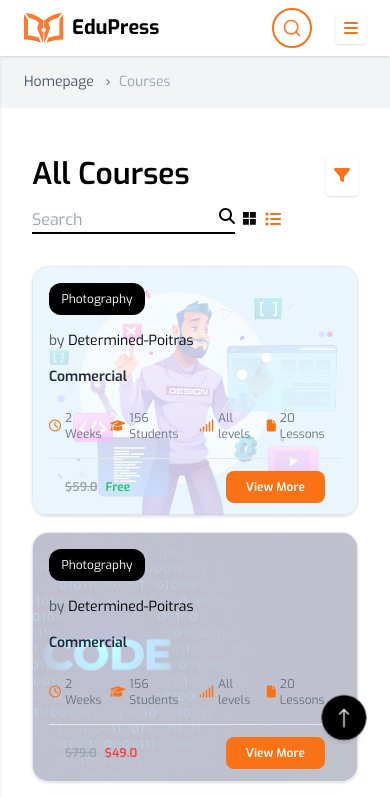
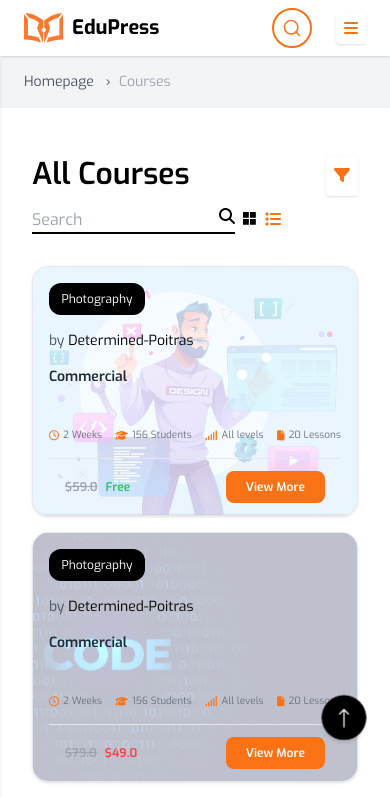
Before and after one commit to ahmedos248/learnpress, a React (Vite) app: page /courses in a window 390 px wide. Shown: the top 797 px of the page. Built offline with nearby package versions, Linux system fonts and the light colour scheme; data requests are answered from the project's data file.

Commit message:
fixed responsive for extra small devices

```diff
--- a/src/components/cards/Course2.jsx
+++ b/src/components/cards/Course2.jsx
@@ -4,7 +4,7 @@ export default function Course2({ course }) {
 
   return (
     <div
-      className="border relative group h-[250px] border-gray-200 rounded-2xl shadow hover:shadow-xl hover:-translate-y-4 transition overflow-hidden flex p-0 col-span-2"
+      className="border relative group h-[250px] border-gray-200 rounded-2xl shadow hover:shadow-xl hover:-translate-y-4 transition overflow-hidden flex p-0 col-span-2 "
     >
       <div className="lg:relative absolute lg:h-[250px] lg:w-[410px] w-full h-full ">
         <img
@@ -33,7 +33,7 @@ export default function Course2({ course }) {
           </span>
         </h3>
 
-        <div className=" flex justify-between lg:text-sm md:text-base text-xs sm:text-sm text-gray-500 md:mb-14">
+        <div className=" flex justify-between lg:text-sm md:text-base text-[10px] sm:text-sm text-gray-500 md:mb-14">
           <span className="flex items-center space-x-1">
             <i className="fa-regular fa-clock text-orange-500"></i>
             <span>2 Weeks</span>
--- a/src/components/coursesdetails/FixedCourse.jsx
+++ b/src/components/coursesdetails/FixedCourse.jsx
@@ -11,7 +11,7 @@ const FixedCourse = () => {
                 <p><span className="text-gray-400">by </span>Determined-Poitras</p>
             </div>
             <h1 className="lg:text-4xl md:text-2xl text-xl">The Ultimate Guide to the best WordPress LMS Plugin</h1>
-            <div className="flex justify-evenly w-full md:justify-start md:space-x-1 lg:space-x-4 md:text-sm text-[12px] md:text-gray-500 text-gray-300 md:mb-14">
+            <div className="flex justify-evenly w-full md:justify-start md:space-x-1 lg:space-x-4 md:text-sm text-[10px] md:text-gray-500 text-gray-300 md:mb-14">
                 <span className="flex items-center space-x-1">
                     <i className="fa-regular fa-clock text-orange-500"></i>
                     <span>2 Weeks</span>
```
